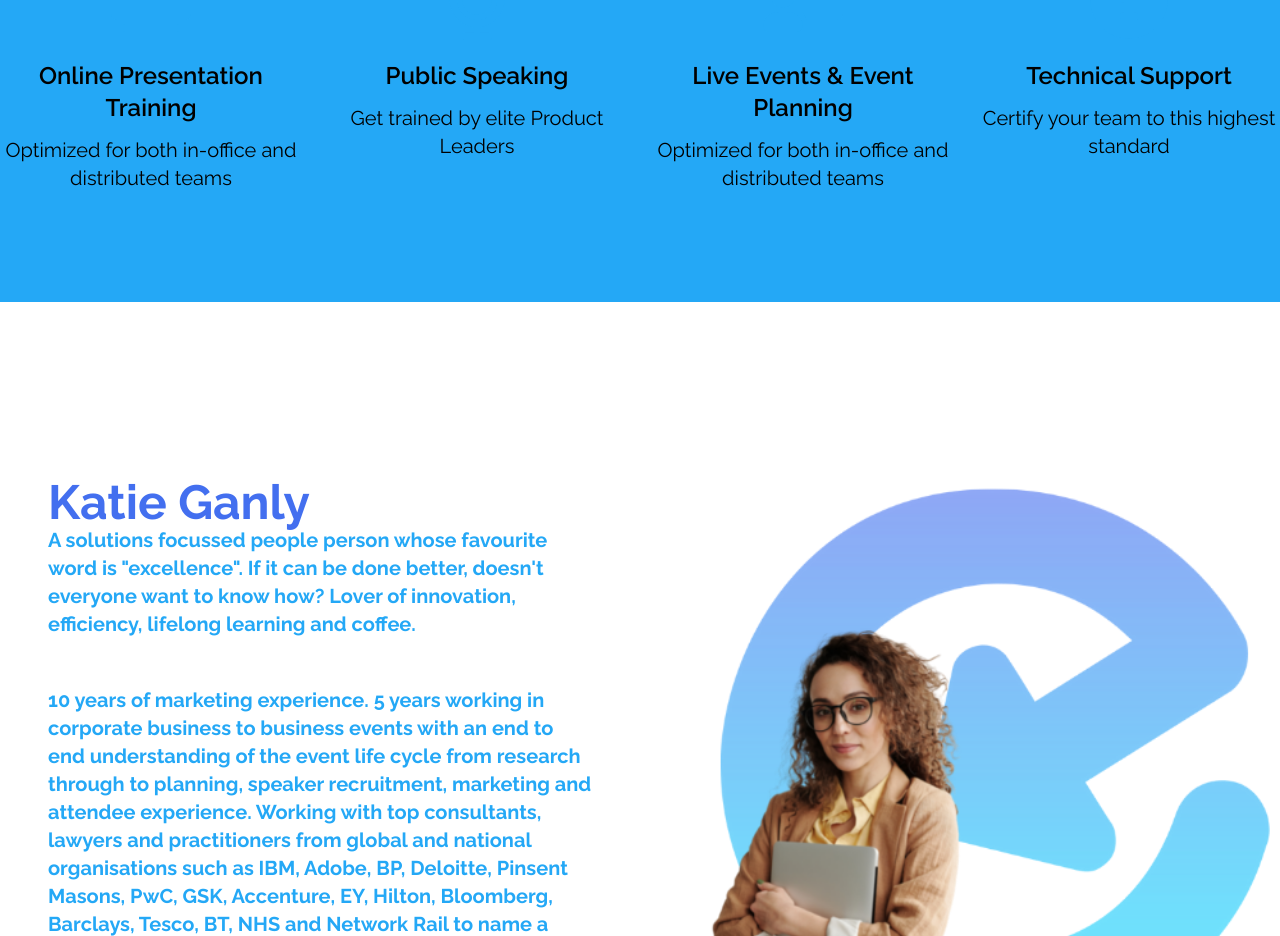
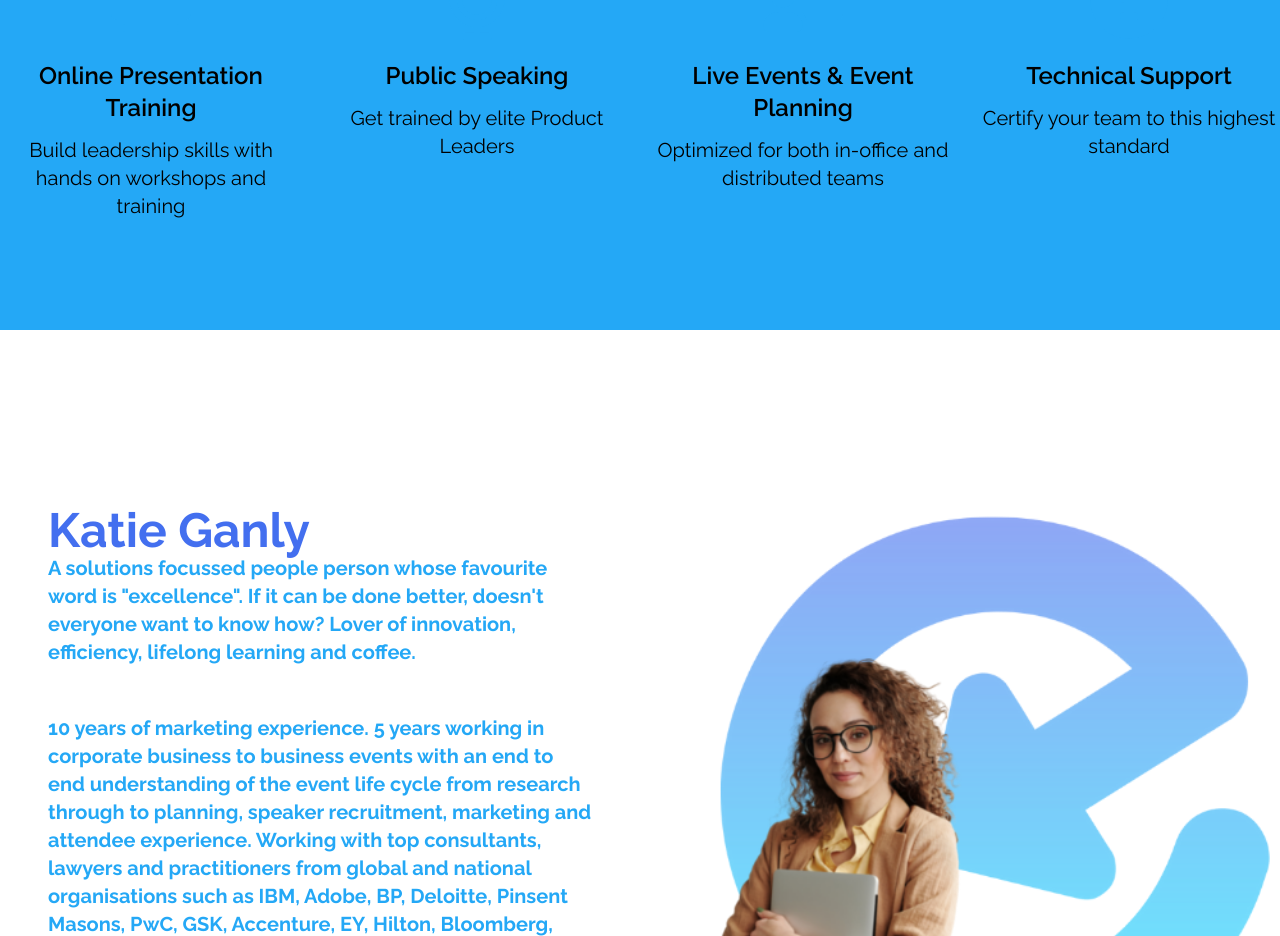
Before and after one commit to Jaywomack/nerdbrainz_ganly, a Next.js app: page / in a window 1280 px wide. Shown: the part 1240-2176 px from the top of the page. Built offline with nearby package versions, Linux system fonts and the light colour scheme; what @tailwindcss/typography would draw is missing.

Commit message:
fixed media links and changed marketicon

```diff
--- a/components/MarketingIcons.jsx
+++ b/components/MarketingIcons.jsx
@@ -35,7 +35,7 @@ const MarketingIcons = () => {
           Online Presentation Training
         </h4>
         <p className="w-full overflow-hidden text-xl">
-          Optimized for both in-office and distributed teams{" "}
+          Build leadership skills with hands on workshops and training{" "}
         </p>
       </div>
 
```
